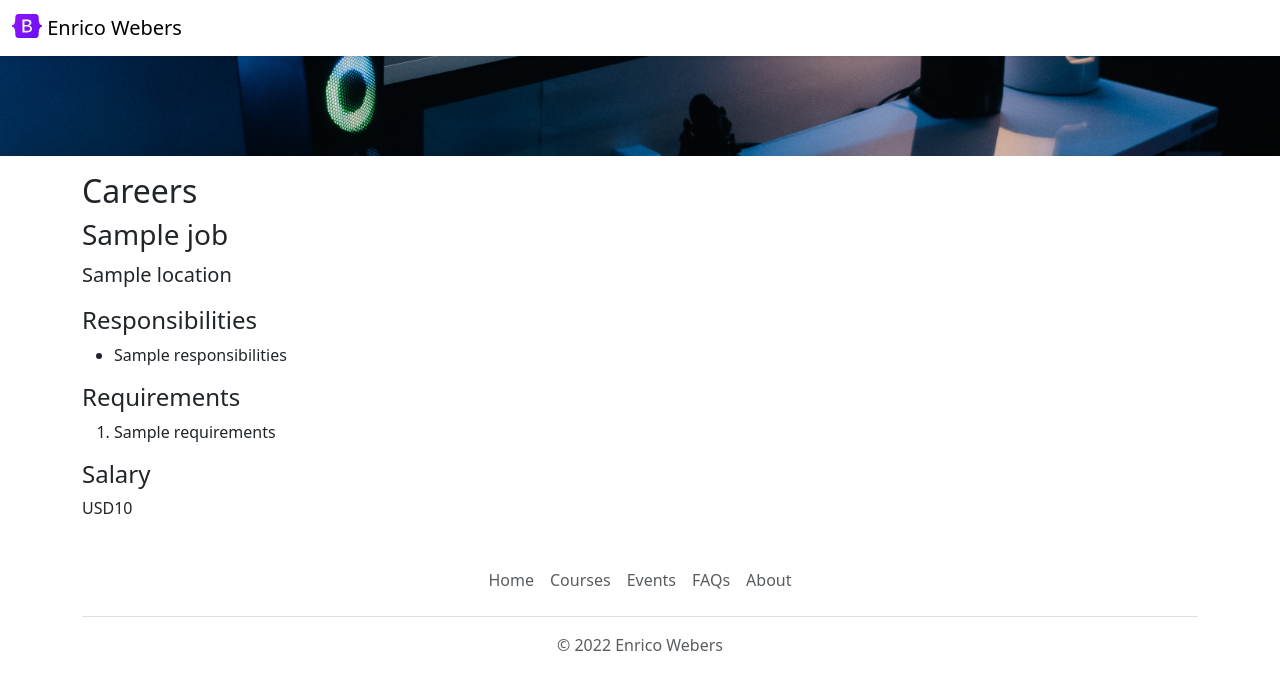
After one commit to EnricoWebers/enrico-v2, a Flask app: template templates/jobpage.html in a window 1280 px wide. The commit adds this page. Shown: the top 690 px of the page. Run offline with Flask 3, Linux system fonts and the light colour scheme; the template is opened without the code that fills it: most values are stand-ins (such as "Sample title", 1, 10 or a date in 2020).

Commit message:
added navigation and job pages

```diff
--- a/app.py
+++ b/app.py
@@ -1,5 +1,5 @@
 from flask import Flask, render_template, jsonify
-from database import load_jobs_from_db
+from database import load_jobs_from_db, load_job_from_db
 
 app = Flask(__name__)
 
@@ -15,6 +15,13 @@ def list_jobs():
   jobs = load_jobs_from_db()
   return jsonify(jobs)
 
+@app.route("/job/<id>")
+def show_job(id):
+  job = load_job_from_db(id)
+  if not job:
+    return "Not Found", 404
+  else:
+    return render_template("jobpage.html", job=job)
 
 if __name__ == "__main__":
   app.run(host='0.0.0.0', debug=True)
--- /dev/null
+++ b/templates/banner.html
@@ -0,0 +1,9 @@
+    <style>
+      #banner {
+        height: 100px;
+        width: 100%;
+        object-fit: cover;
+        margin-bottom: 16px;
+      }
+    </style>
+    <img class="img-fluid" id="banner" src="/static/banner.jpg" >
--- /dev/null
+++ b/templates/bootstrap.html
@@ -0,0 +1,3 @@
+<meta charset="utf-8">
+<meta name="viewport" content="width=device-width, initial-scale=1">
+<link href="https://cdn.jsdelivr.net/npm/bootstrap@5.3.0-alpha1/dist/css/bootstrap.min.css" rel="stylesheet" integrity="sha384-GLhlTQ8iRABdZLl6O3oVMWSktQOp6b7In1Zl3/Jr59b6EGGoI1aFkw7cmDA6j6gD" crossorigin="anonymous">
--- a/templates/jobitem.html
+++ b/templates/jobitem.html
@@ -10,7 +10,7 @@
       {% endif %}
     </div>
     <div class="col-3">
-      <button type="button" class="btn btn-outline-primary mb-1">More Info</button>
+      <a href="/job/{{job['id']}}" type="button" class="btn btn-outline-primary mb-1">More Info</a>
       <a href="mailto:enricowebers@gmail.com?subject=Applicaton for {{job['title']}}" type="button" class="btn btn-outline-primary mb-1">Apply</a>
     </div>
   </div>
--- /dev/null
+++ b/templates/jobpage.html
@@ -0,0 +1,41 @@
+<!DOCTYPE html>
+<html>
+  <head>
+    <title>{{job.title}} Job Decsription</title>
+    {% include 'bootstrap.html' %}
+    <style>
+      #banner {
+        height: 100px;
+        width: 100%;
+        object-fit: cover;
+        margin-bottom: 16px;
+      }
+    </style>
+  </head>
+  <body>
+    {% include 'nav2.html' %}
+    {% include 'banner.html' %}
+    <div class="container">
+      <h2>Careers</h2>
+      <h3>{{job.title}}</h3>
+      <p class="lead mt=0">{{job.location}}</p>
+      <h4>Responsibilities</h4>
+      <ul>
+        {% for line in job.responsibilities.split("\n") %}
+        <li>{{line}}</li>
+        {% endfor %}
+      </ul>
+<!--       <p>{{job.responsibilities}}</p> -->
+      <h4>Requirements</h4>
+      <ol>
+        {% for line in job.requirements.split("\n") %}
+        <li>{{line}}</li>
+        {% endfor %}
+      </ol>
+<!--       <p>{{job.requirements}}</p> -->
+      <h4>Salary</h4>
+      <p>{{job.currency}}{{job.salary}}</p>
+    </div>
+    {% include 'footer.html' %}
+  </body>
+</html>
--- a/templates/nav2.html
+++ b/templates/nav2.html
@@ -1,6 +1,6 @@
 <nav class="navbar shadow-sm fixed-top bg-white">
   <div class="container-fluid">
-    <a class="navbar-brand" href="#">
+    <a class="navbar-brand" href="/">
       <img src="/static/bootstrap-logo.svg" alt="Logo" width="30" height="24" class="d-inline-block align-text-top">
       Enrico Webers
     </a>
```
Also changed, not shown: database.py (+17 -0 lines), templates/home.html (+2 -12 lines).
